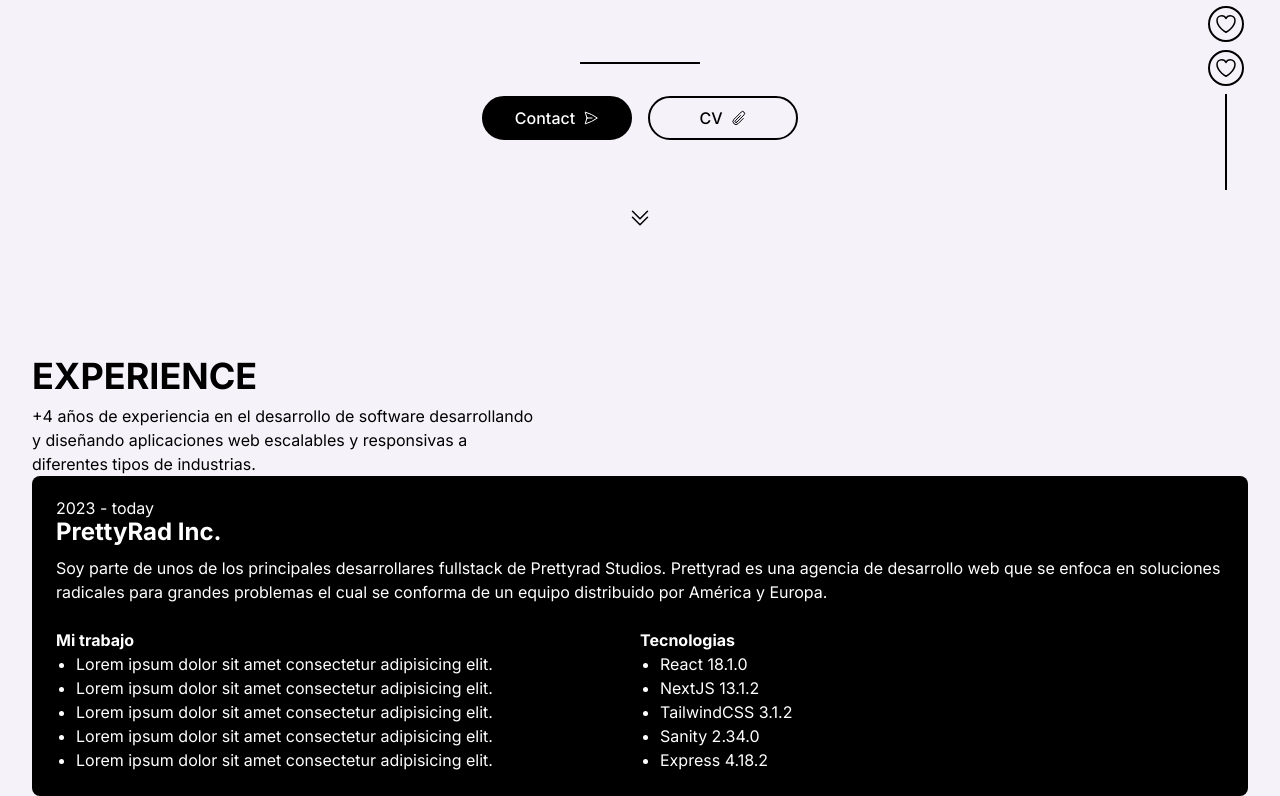
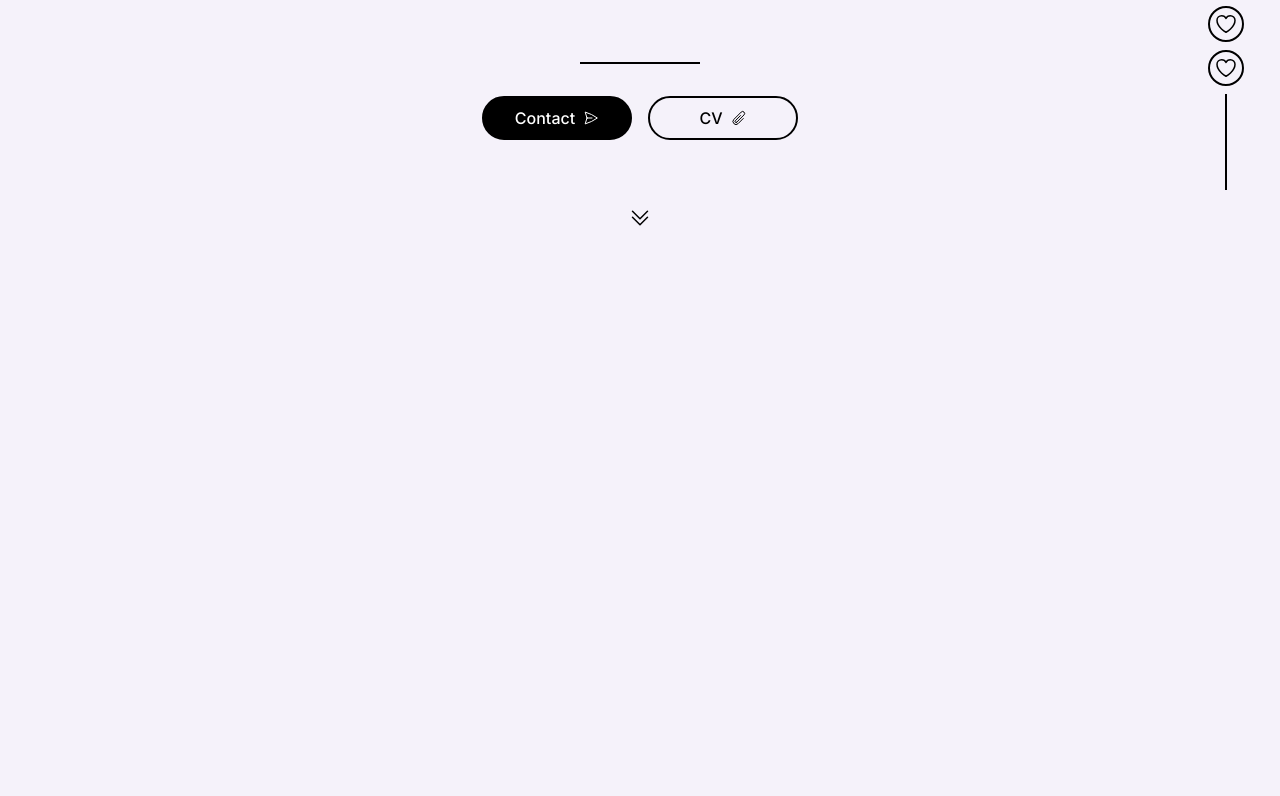
Before and after one commit to DiegoCadavid/diegocadavid-nextjs, a Next.js app: page / in a window 1280 px wide. Shown: the part 610-1406 px from the top of the page. After the commit the page ends 854 px from the top, so only its background shows below. Built offline with nearby package versions, Linux system fonts and the light colour scheme.

Commit message:
refactor remove experience

```diff
--- a/pages/index.tsx
+++ b/pages/index.tsx
@@ -7,60 +7,7 @@
   return (
     <Layout>
       <HomeHero />
-      <div className="container mt-16 md:mt-28">
-        <h2 className="heading-1">Experience</h2>
-        <p className="mt-2 max-w-lg">
-          +4 años de experiencia en el desarrollo de software desarrollando y
-          diseñando aplicaciones web escalables y responsivas a diferentes tipos
-          de industrias.
-        </p>
 
-        <div className="rounded-lg bg-black p-6 text-white">
-          <p className="leading-none">2023 - today</p>
-          <h3 className="text-2xl font-bold">PrettyRad Inc.</h3>
-
-          <p className="mt-2">
-            Soy parte de unos de los principales desarrollares fullstack de
-            Prettyrad Studios. Prettyrad es una agencia de desarrollo web que se
-            enfoca en soluciones radicales para grandes problemas el cual se
-            conforma de un equipo distribuido por América y Europa.
-          </p>
-
-          <div className="mt-6 flex">
-            <div className="flex-1">
-              <h4 className="font-bold">Mi trabajo</h4>
-              <ul className="ml-5 list-disc">
-                <li>
-                  Lorem ipsum dolor sit amet consectetur adipisicing elit.
-                </li>
-                <li>
-                  Lorem ipsum dolor sit amet consectetur adipisicing elit.
-                </li>
-                <li>
-                  Lorem ipsum dolor sit amet consectetur adipisicing elit.
-                </li>
-                <li>
-                  Lorem ipsum dolor sit amet consectetur adipisicing elit.
-                </li>
-                <li>
-                  Lorem ipsum dolor sit amet consectetur adipisicing elit.
-                </li>
-              </ul>
-            </div>
-
-            <div className="flex-1">
-              <h4 className="font-bold">Tecnologias</h4>
-              <ul className="ml-5 list-disc">
-                <li>React 18.1.0</li>
-                <li>NextJS 13.1.2</li>
-                <li>TailwindCSS 3.1.2</li>
-                <li>Sanity 2.34.0</li>
-                <li>Express 4.18.2</li>
-              </ul>
-            </div>
-          </div>
-        </div>
-      </div>
     </Layout>
   );
 };
```
